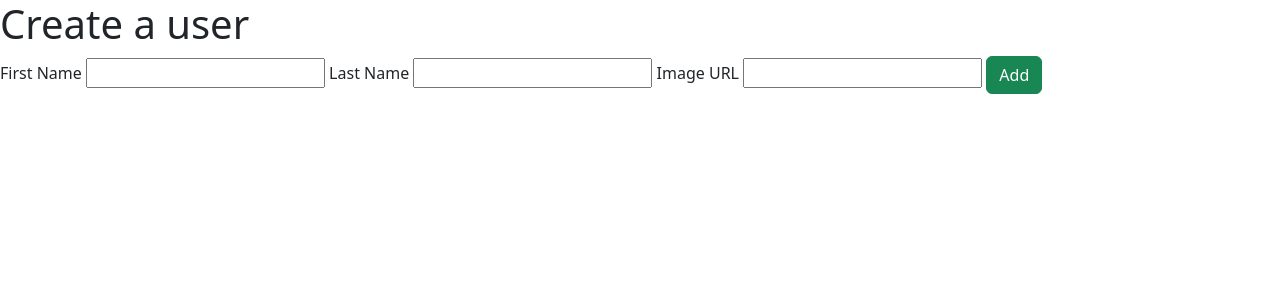
After one commit to elisetvy/blogly, a Flask app: template templates/user_form.html in a window 1280 px wide. The commit adds this page. Shown: the top 300 px of the page. Run offline with Flask 3, Linux system fonts and the light colour scheme; the template is opened without the code that fills it, so the values that code supplies are empty.

Commit message:
add all routes and templates

```diff
--- a/app.py
+++ b/app.py
@@ -2,7 +2,7 @@
 
 import os
 
-from flask import Flask
+from flask import Flask, redirect, render_template, request
 from flask_debugtoolbar import DebugToolbarExtension
 from models import db, connect_db, User
 
@@ -12,4 +12,84 @@ app.config['SQLALCHEMY_DATABASE_URI'] = os.environ.get(
 app.config['SQLALCHEMY_TRACK_MODIFICATIONS'] = False
 app.config['SQLALCHEMY_ECHO'] = True
 
+DEFAULT_IMAGE_URL = "https://static.independent.co.uk/s3fs-public/thumbnails/image/2014/01/14/14/google.jpg?width=1200"
+
 connect_db(app)
+
+
+@app.get("/")
+def get_homepage():
+    """Redirect to list of users page."""
+    return redirect("/users")
+
+
+@app.get("/users")
+def show_users():
+    """Show user listing."""
+    users = User.query.all()
+
+    return render_template("home.html", users=users)
+
+
+@app.get("/users/new")
+def show_new_user_form():
+    return render_template("user_form.html")
+
+
+@app.post("/users/new")
+def add_new_user():
+    """Get form info and add new user to DB."""
+    first_name = request.form["first-name"]
+    last_name = request.form["last-name"]
+    image_url = request.form.get("image-url") or DEFAULT_IMAGE_URL
+    new_user = User(first_name=first_name,
+                    last_name=last_name,
+                    image_url=image_url)
+
+    db.session.add(new_user)
+    db.session.commit()
+
+    return redirect("/users")
+
+
+@app.get("/users/<int:id>")
+def show_user_details(id):
+    """Show user details page."""
+    user = User.query.get(id)
+
+    return render_template("user_detail.html", user=user)
+
+
+@app.get("/users/<int:id>/edit")
+def show_user_edit_page(id):
+    """Show edit form for user details."""
+    user = User.query.get(id)
+
+    return render_template("user_form.html", user=user, edit=True)
+
+
+@app.post("/users/<int:id>/edit")
+def edit_user(id):
+    """Update user info in DB and redirect to homepage."""
+    user = User.query.get(id)
+
+    first_name = request.form["first-name"]
+    last_name = request.form["last-name"]
+    image_url = request.form.get("image-url")
+
+    user.first_name = first_name
+    user.last_name = last_name
+    user.image_url = image_url
+
+    db.session.commit()
+
+    return redirect("/users")
+
+
+@app.post("/users/<int:id>/delete")
+def delete_user(id):
+    user = User.query.get(id)
+    db.session.delete(user)
+    db.session.commit()
+
+    return redirect("/users")
--- a/models.py
+++ b/models.py
@@ -23,12 +23,12 @@ class User(db.Model):
     )
 
     first_name = db.Column(
-        db.String(20),
+        db.String(40),
         nullable=False
     )
 
     last_name = db.Column(
-        db.String(20),
+        db.String(40),
         nullable=False
     )
 
--- /dev/null
+++ b/templates/user_form.html
@@ -0,0 +1,37 @@
+{% extends 'base.html' %}
+
+{% block title %}New User Form {% endblock %}
+
+
+{% block content %}
+
+{% if edit %}
+<h1>Edit a user</h1>
+{% else %}
+<h1>Create a user</h1>
+{% endif %}
+
+<form method="POST">
+  <label for="">First Name</label>
+  <input type="text" name="first-name" required value="{% if edit %}{{user.first_name}}{% endif %}">
+
+  <label for="">Last Name</label>
+  <input type="text" name="last-name" required value="{% if edit %}{{user.last_name}}{% endif %}">
+
+  <label for="">Image URL</label>
+  <input type="text" name="image-url" value="{% if edit %}{{user.image_url}}{% endif %}">
+
+  {% if edit %}
+
+  <a class="btn btn-outline-info" href="/users/{{user.id}}">Cancel</a>
+  <button class="btn btn-success">Save</button>
+
+  {% else %}
+
+  <button class="btn btn-success">Add</button>
+
+  {% endif %}
+
+</form>
+
+{% endblock %}
```
Also changed, not shown: templates/home.html (+11 -0 lines), templates/user_detail.html (added, +25 -0 lines).
